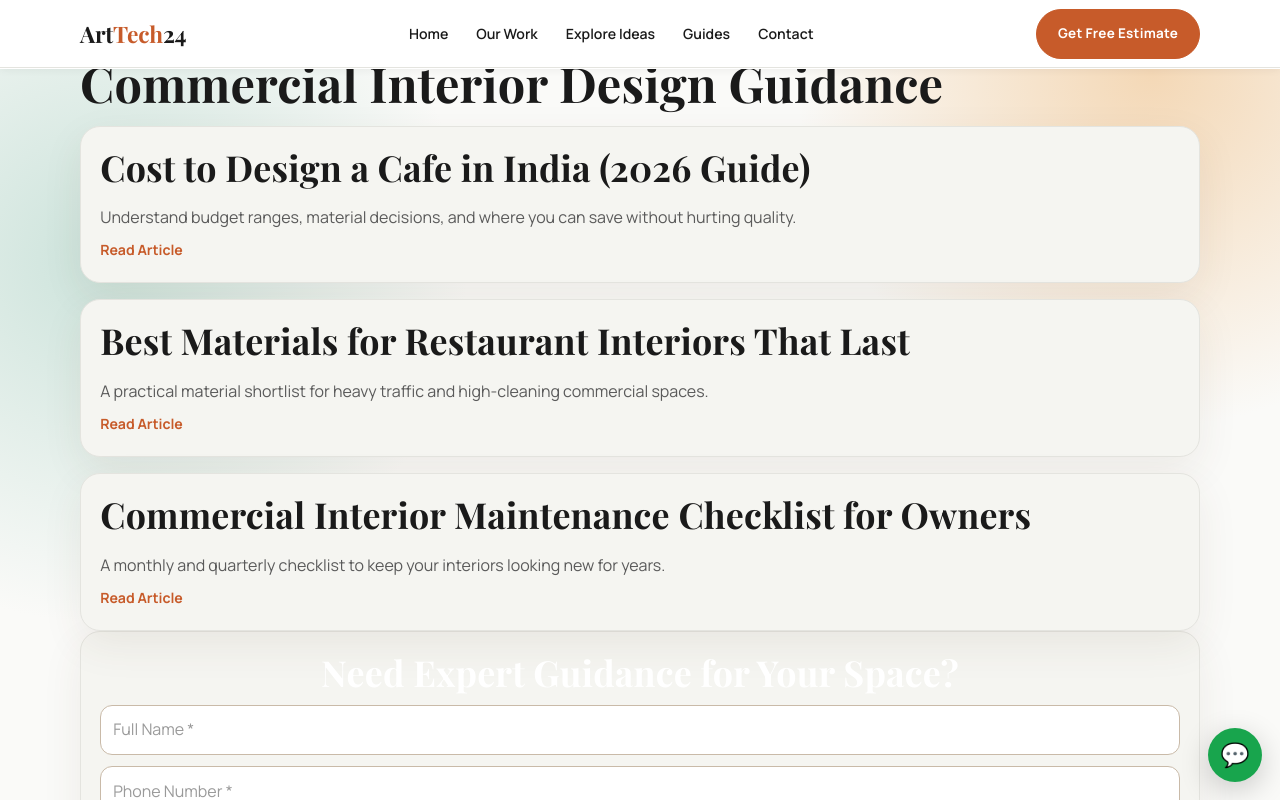
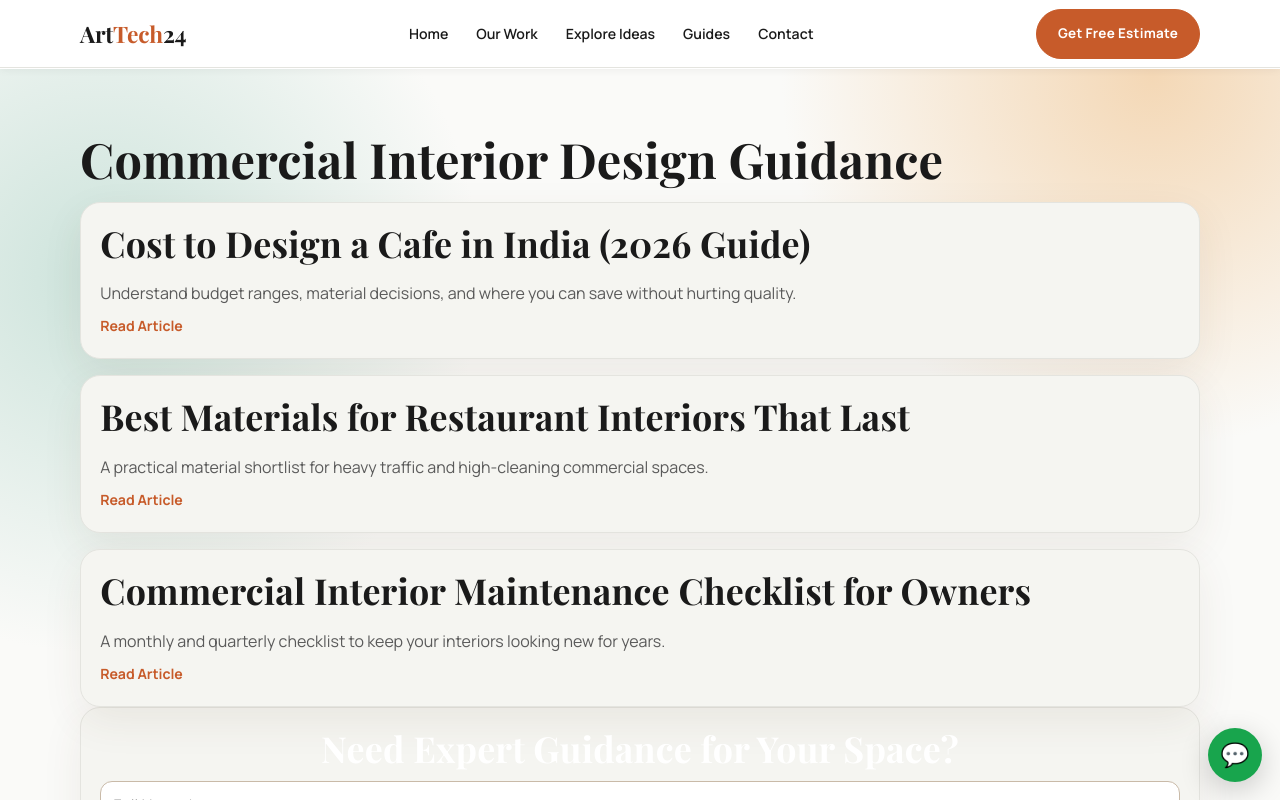
Before and after one commit to arttech2424-sudo/arttech24, a Next.js app: page /blog in a window 1280 px wide. Shown: the top 800 px of the page. Built offline with nearby package versions, Linux system fonts and the light colour scheme; no server answers; a web font is replaced by a local one.

Commit message:
fix: remove duplicate page-section rule that was overriding header offset padding

```diff
--- a/app/globals.css
+++ b/app/globals.css
@@ -611,11 +611,6 @@ main {
   margin: 0 auto;
 }
 
-.section,
-.page-section {
-  padding: 3.5rem 0;
-}
-
 h1,
 h2,
 h3,
```
